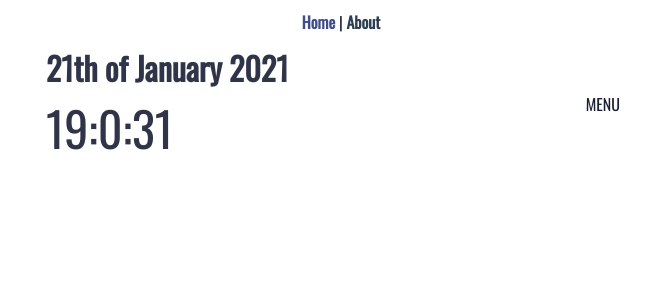
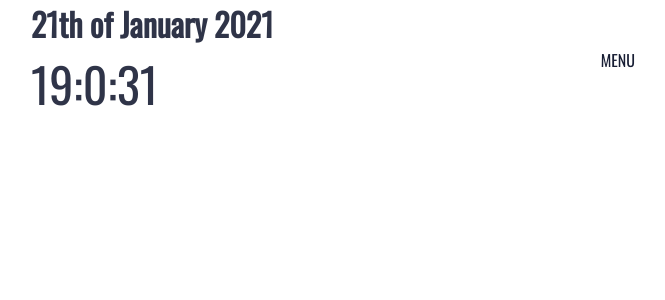
Before and after one commit to micskeil/Doday, a Vue app: page / in a window 1280 px wide. Shown: the top 300 px of the page, without its empty margins (299-964 px from the left). Built offline with nearby package versions, Linux system fonts and the light colour scheme; a web font is replaced by a local one.

Commit message:
add menu to home

```diff
--- a/src/App.vue
+++ b/src/App.vue
@@ -1,8 +1,4 @@
 <template>
-  <div id="nav">
-    <router-link to="/">Home</router-link> |
-    <router-link to="/about">About</router-link>
-  </div>
   <router-view />
 </template>
 
--- a/src/views/Home.vue
+++ b/src/views/Home.vue
@@ -1,19 +1,25 @@
 <template>
   <div class="container-fluid ">
-    <div class="header container d-flex justify-content-between">
+    <div class="header container d-flex justify-content-between p-0">
       <CurrentDate />
-      <div class="d-flex align-items-center pr-3">MENU</div>
+      <div class="d-flex align-items-center pr-3" @click="toggleMenu">
+        MENU
+      </div>
     </div>
-    <div v-if="isNavActive" class="nav">
-      <router-link to="/">Home</router-link> |
-      <router-link to="/about">About</router-link>
+    <div
+      v-if="isNavActive"
+      class="nav container d-flex flex-column align-content-end"
+    >
+      <div>
+        Logout
+      </div>
     </div>
   </div>
 </template>
 
 <script>
 // @ is an alias to /src
-import CurrentDate from "@/components/CurrentDate.vue";
+import CurrentDate from "@/components/LayoutElements/CurrentDate.vue";
 
 export default {
   name: "Home",
@@ -25,11 +31,17 @@ export default {
       isNavActive: false,
     };
   },
+  methods: {
+    toggleMenu() {
+      this.isNavActive = !this.isNavActive;
+    },
+  },
 };
 </script>
 
 <style scoped>
-.header {
+.header,
+.nav {
   max-width: 620px;
 }
 </style>
```
Also changed, not shown: src/components/LayoutElements/CurrentDate.vue (renamed from src/components/CurrentDate.vue, +4 -4 lines).
